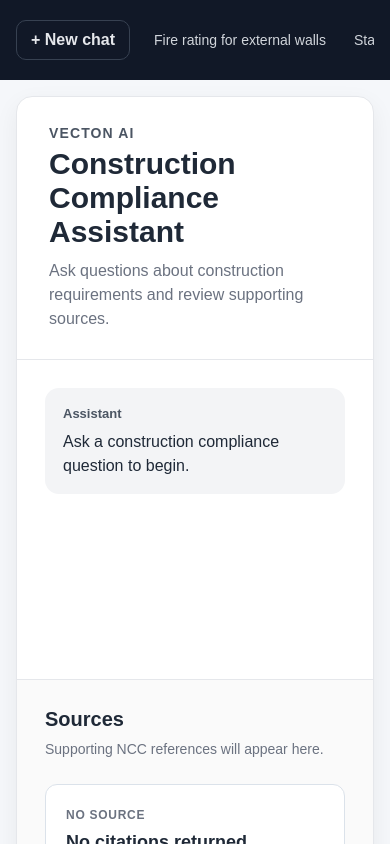
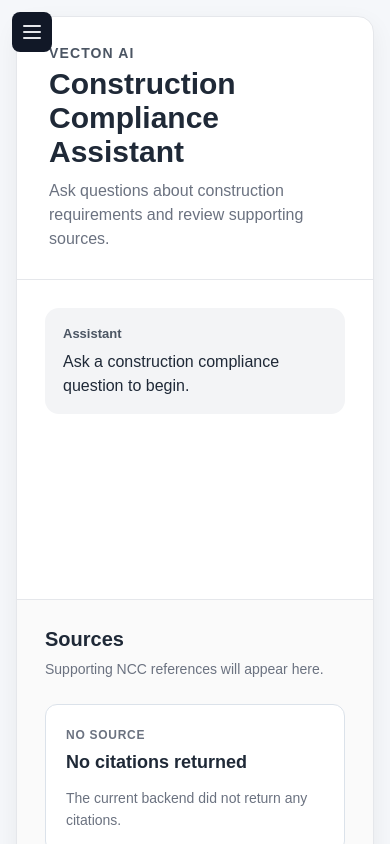
Before and after one commit to hughwalker08/Vecton_AI, a React (Vite) app in the folder frontend/: page /chat/1 in a window 390 px wide. Shown: the top 844 px of the page. Built offline with nearby package versions, Linux system fonts and the light colour scheme.

Commit message:
added hamburger menu for sidebar on mobile

```diff
--- a/frontend/src/components/Sidebar.css
+++ b/frontend/src/components/Sidebar.css
@@ -89,28 +89,104 @@
   color: #ffffff;
 }
 
-@media (max-width: 800px) {
-  .sidebar {
-    width: 100%;
-    height: auto;
-    position: relative;
-    flex-direction: row;
+.sidebar-toggle,
+.sidebar-close,
+.sidebar-backdrop {
+  display: none;
+}
+
+@media (max-width: 768px) {
+  .sidebar-toggle {
+    display: flex;
     align-items: center;
-    overflow-x: auto;
-    gap: 12px;
+    justify-content: center;
+    position: fixed;
+    top: 12px;
+    left: 12px;
+    width: 40px;
+    height: 40px;
+    border: none;
+    border-radius: 8px;
+    background: #111827;
+    z-index: 60;
+    cursor: pointer;
   }
 
-  .sidebar-header,
-  .sidebar-footer {
-    display: none;
+  .hamburger-icon,
+  .hamburger-icon::before,
+  .hamburger-icon::after {
+    display: block;
+    width: 18px;
+    height: 2px;
+    background: #e5e7eb;
+    border-radius: 1px;
+  }
+
+  .hamburger-icon {
+    position: relative;
+  }
+
+  .hamburger-icon::before,
+  .hamburger-icon::after {
+    content: '';
+    position: absolute;
+    left: 0;
+  }
+
+  .hamburger-icon::before {
+    top: -6px;
+  }
+
+  .hamburger-icon::after {
+    top: 6px;
+  }
+
+  .sidebar-backdrop {
+    display: block;
+    position: fixed;
+    inset: 0;
+    background: rgba(0, 0, 0, 0.5);
+    z-index: 40;
+  }
+
+  .sidebar {
+    position: fixed;
+    top: 0;
+    left: 0;
+    width: 260px;
+    min-width: 260px;
+    height: 100vh;
+    transform: translateX(-100%);
+    transition: transform 0.25s ease;
+    z-index: 50;
+    flex-direction: column;
+    align-items: stretch;
+    overflow-x: visible;
+    gap: 0;
+  }
+
+  .sidebar.sidebar-open {
+    transform: translateX(0);
+  }
+
+  .sidebar-header {
+    display: flex;
+    align-items: center;
+    justify-content: space-between;
+  }
+
+  .sidebar-close {
+    display: block;
+    background: transparent;
+    border: none;
+    color: #e5e7eb;
+    font-size: 20px;
+    line-height: 1;
+    cursor: pointer;
   }
 
   .chat-list {
-    flex-direction: row;
-    margin-top: 0;
-  }
-
-  .new-chat-button {
-    white-space: nowrap;
+    flex-direction: column;
+    margin-top: 16px;
   }
 }
--- a/frontend/src/components/Sidebar.jsx
+++ b/frontend/src/components/Sidebar.jsx
@@ -1,3 +1,4 @@
+import { useState } from 'react'
 import { Link, useParams } from 'react-router-dom'
 import './Sidebar.css'
 
@@ -9,14 +10,40 @@ const DUMMY_CHATS = [
 
 export default function Sidebar() {
   const { chatId: activeChatId } = useParams()
+  const [isOpen, setIsOpen] = useState(false)
+
+  function closeMenu() {
+    setIsOpen(false)
+  }
 
   return (
-    <aside className="sidebar">
+    <>
+      <button
+        className="sidebar-toggle"
+        onClick={() => setIsOpen(true)}
+        aria-label="Open menu"
+        aria-expanded={isOpen}
+      >
+        <span className="hamburger-icon" />
+      </button>
+
+      {isOpen && <div className="sidebar-backdrop" onClick={closeMenu} />}
+
+      <aside className={`sidebar ${isOpen ? 'sidebar-open' : ''}`}>
         <div className="sidebar-header">
           <span className="sidebar-brand">Vecton AI</span>
+          <button
+            className="sidebar-close"
+            onClick={closeMenu}
+            aria-label="Close menu"
+          >
+            ×
+          </button>
         </div>
 
-      <button className="new-chat-button">+ New chat</button>
+        <button className="new-chat-button" onClick={closeMenu}>
+          + New chat
+        </button>
 
         <nav className="chat-list">
           {DUMMY_CHATS.map((chat) => (
@@ -24,6 +51,7 @@ export default function Sidebar() {
               key={chat.id}
               to={`/chat/${chat.id}`}
               className={`chat-list-item ${chat.id === activeChatId ? 'active' : ''}`}
+              onClick={closeMenu}
             >
               <span className="chat-list-item-title">{chat.title}</span>
             </Link>
@@ -31,8 +59,11 @@ export default function Sidebar() {
         </nav>
 
         <div className="sidebar-footer">
-        <Link to="/upload">Upload documents</Link>
+          <Link to="/upload" onClick={closeMenu}>
+            Upload documents
+          </Link>
         </div>
       </aside>
+    </>
   )
 }
```
Lines whose indentation alone changed are shown as unchanged.
